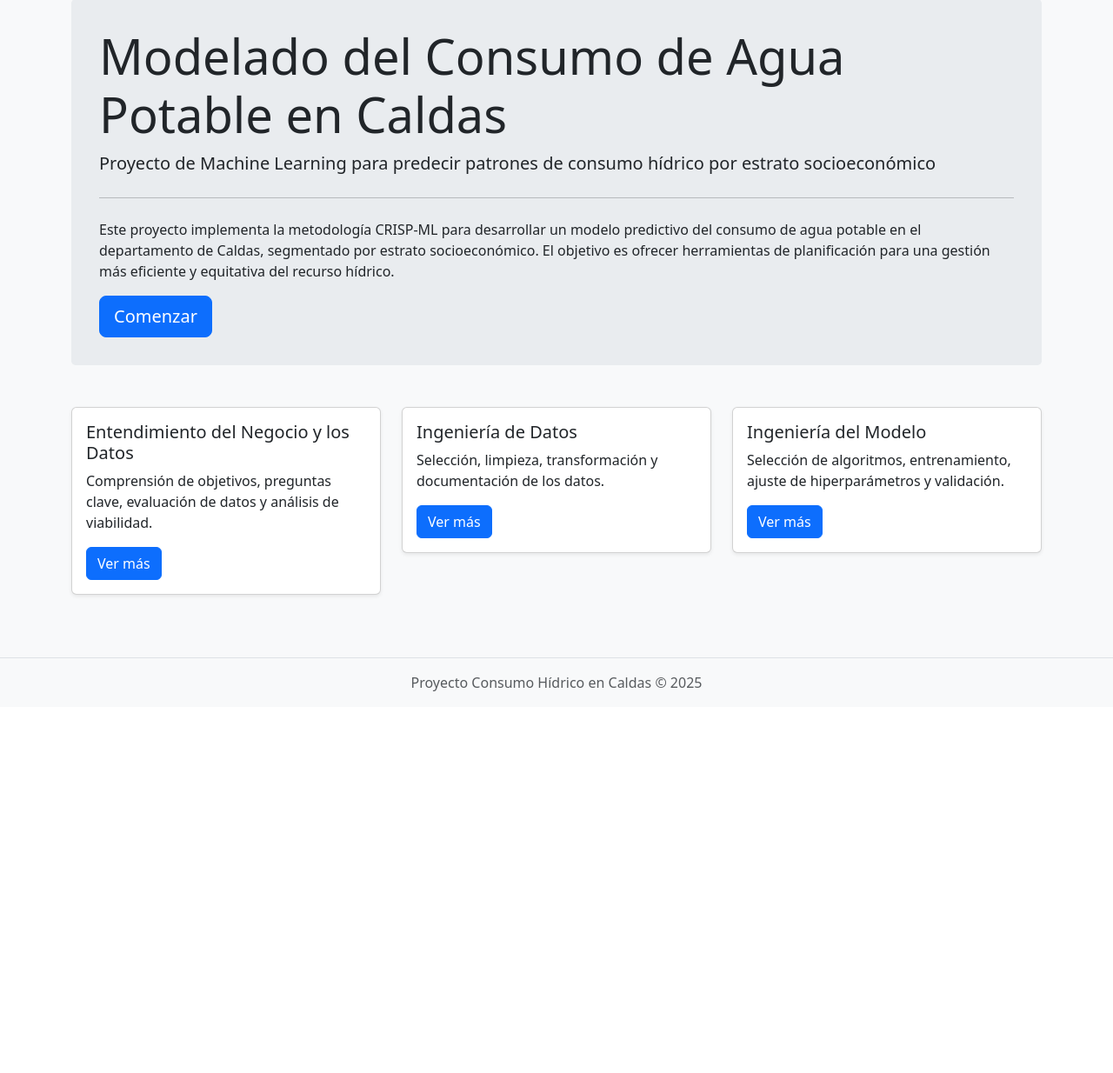
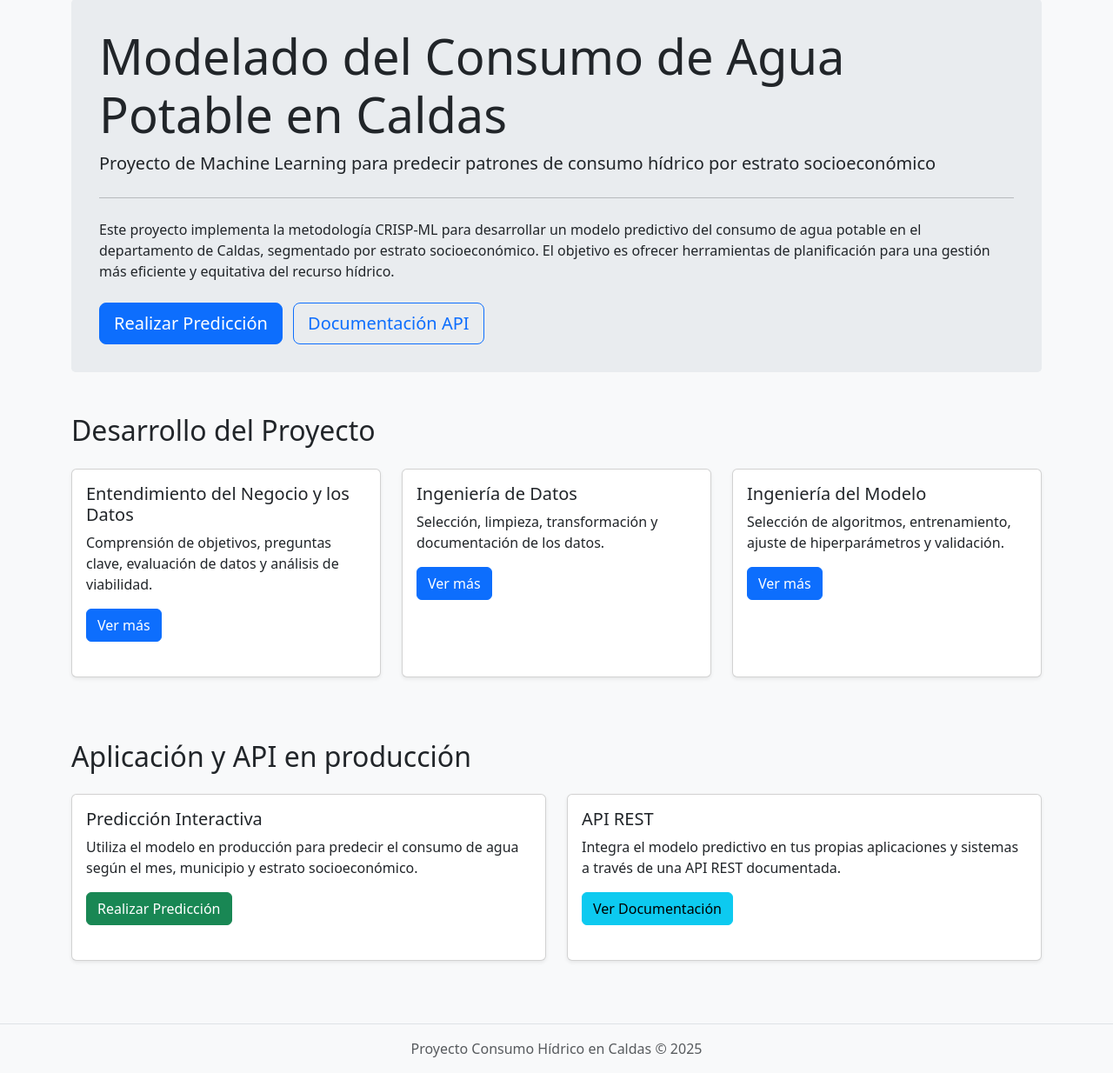
Before and after one commit to amis64/ConsumoDeAgua, a Flask app: page / in a window 1280 px wide. Shown: the part 81-1315 px from the top of the page at 87% size. Before the commit the page ends 876 px from the top, so only its background shows below. Run offline with Flask 3, Linux system fonts and the light colour scheme.

Commit message:
añadir tarjetas docs api y prediccion a index.html

```diff
--- a/templates/index.html
+++ b/templates/index.html
@@ -11,12 +11,16 @@
         El objetivo es ofrecer herramientas de planificación para una gestión más eficiente y
         equitativa del recurso hídrico.
     </p>
-    <a class="btn btn-primary btn-lg" href="/entendimiento-negocio" role="button">Comenzar</a>
+    <div class="mt-4">
+        <a class="btn btn-primary btn-lg me-2" href="/prediccion" role="button">Realizar Predicción</a>
+        <a class="btn btn-outline-primary btn-lg" href="/api_documentacion" role="button">Documentación API</a>
+    </div>
 </div>
 
-<div class="row mt-5">
-    <div class="col-md-4">
-        <div class="card">
+<h2 class="mt-5 mb-4">Desarrollo del Proyecto</h2>
+<div class="row">
+    <div class="col-md-4 mb-4">
+        <div class="card h-100">
             <div class="card-body">
                 <h5 class="card-title">Entendimiento del Negocio y los Datos</h5>
                 <p class="card-text">Comprensión de objetivos, preguntas clave, evaluación de datos y análisis de viabilidad.</p>
@@ -24,8 +28,8 @@
             </div>
         </div>
     </div>
-    <div class="col-md-4">
-        <div class="card">
+    <div class="col-md-4 mb-4">
+        <div class="card h-100">
             <div class="card-body">
                 <h5 class="card-title">Ingeniería de Datos</h5>
                 <p class="card-text">Selección, limpieza, transformación y documentación de los datos.</p>
@@ -33,8 +37,8 @@
             </div>
         </div>
     </div>
-    <div class="col-md-4">
-        <div class="card">
+    <div class="col-md-4 mb-4">
+        <div class="card h-100">
             <div class="card-body">
                 <h5 class="card-title">Ingeniería del Modelo</h5>
                 <p class="card-text">Selección de algoritmos, entrenamiento, ajuste de hiperparámetros y validación.</p>
@@ -43,4 +47,26 @@
         </div>
     </div>
 </div>
+
+<h2 class="mt-5 mb-4">Aplicación y API en producción</h2>
+<div class="row">
+    <div class="col-md-6 mb-4">
+        <div class="card h-100">
+            <div class="card-body">
+                <h5 class="card-title">Predicción Interactiva</h5>
+                <p class="card-text">Utiliza el modelo en producción para predecir el consumo de agua según el mes, municipio y estrato socioeconómico.</p>
+                <a href="/prediccion" class="btn btn-success">Realizar Predicción</a>
+            </div>
+        </div>
+    </div>
+    <div class="col-md-6 mb-4">
+        <div class="card h-100">
+            <div class="card-body">
+                <h5 class="card-title">API REST</h5>
+                <p class="card-text">Integra el modelo predictivo en tus propias aplicaciones y sistemas a través de una API REST documentada.</p>
+                <a href="/api_documentacion" class="btn btn-info">Ver Documentación</a>
+            </div>
+        </div>
+    </div>
+</div>
 {% endblock %}
```
